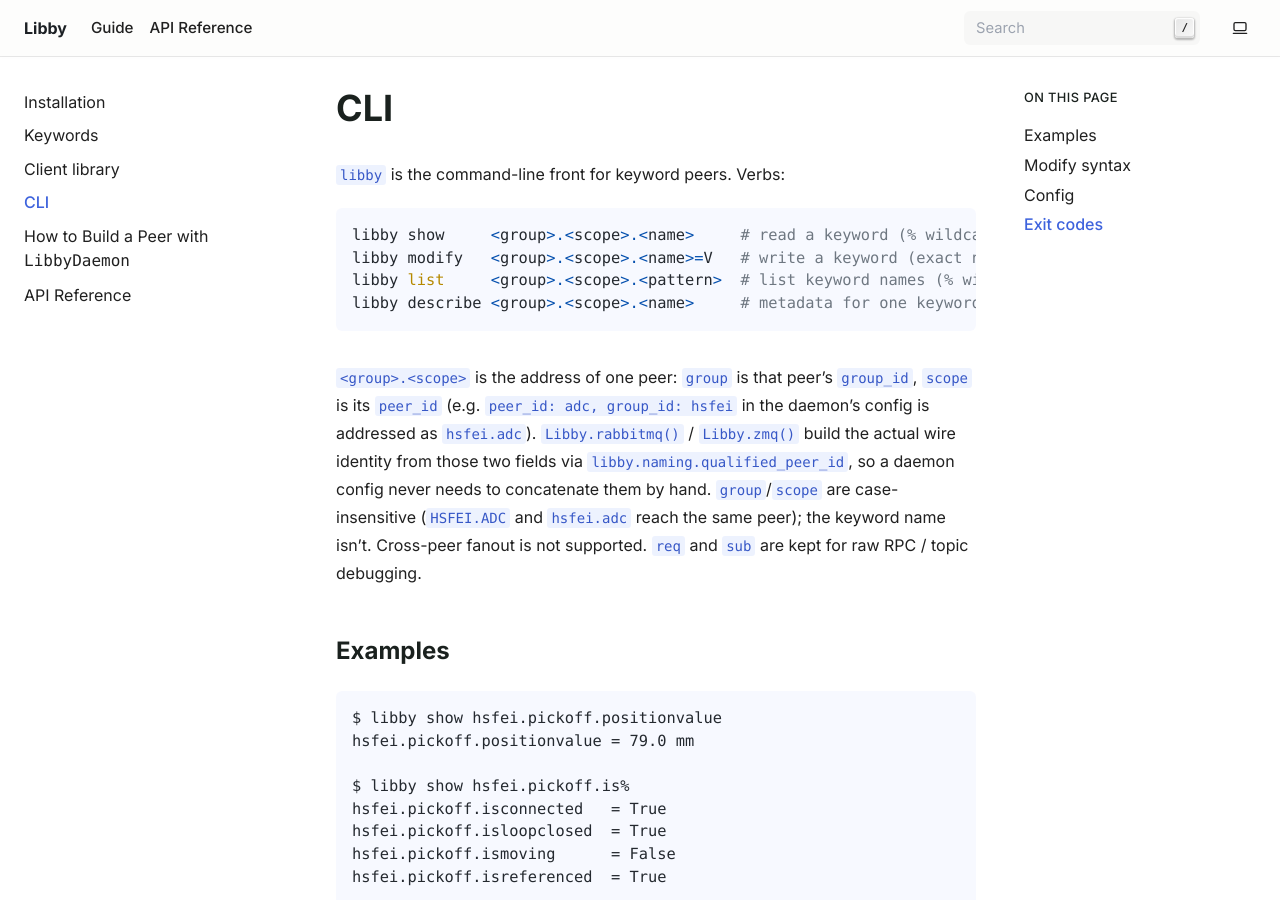
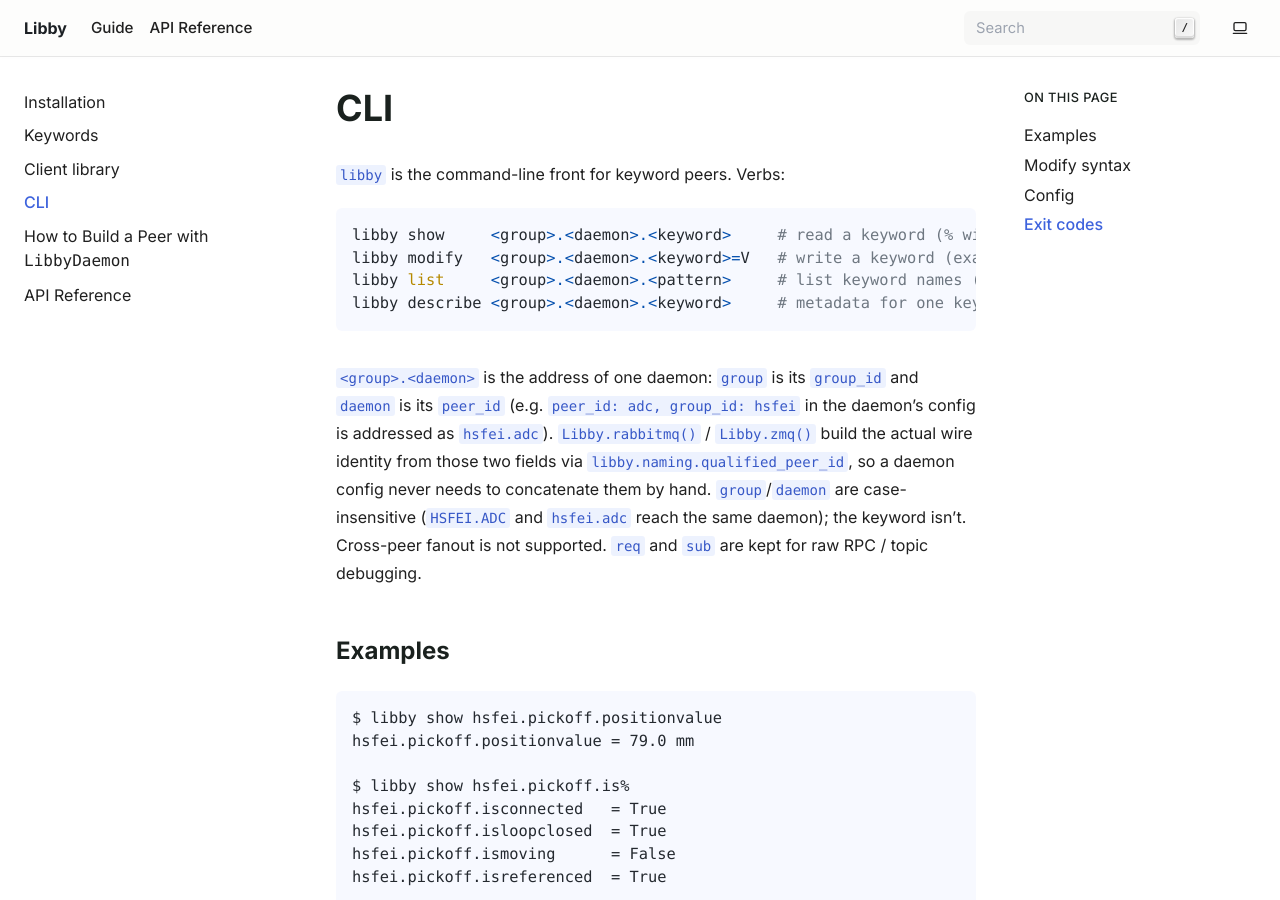
Before and after one commit to CaltechOpticalObservatories/libby, a Sphinx documentation site: the page built from docs/source/cli.md, in a window 1280 px wide and 900 px high. Built offline with Sphinx 7.4.7, drawn with Linux system fonts in a browser that asks for light colours.

Commit message:
Rename the address segments to <group>.<daemon>.<keyword> in user-facing text (#30)

````diff
--- a/docs/source/cli.md
+++ b/docs/source/cli.md
@@ -3,19 +3,19 @@
 `libby` is the command-line front for keyword peers. Verbs:
 
 ```
-libby show     <group>.<scope>.<name>     # read a keyword (% wildcard in name)
-libby modify   <group>.<scope>.<name>=V   # write a keyword (exact name)
-libby list     <group>.<scope>.<pattern>  # list keyword names (% wildcard in name)
-libby describe <group>.<scope>.<name>     # metadata for one keyword (exact name)
+libby show     <group>.<daemon>.<keyword>     # read a keyword (% wildcard in keyword)
+libby modify   <group>.<daemon>.<keyword>=V   # write a keyword (exact keyword)
+libby list     <group>.<daemon>.<pattern>     # list keyword names (% wildcard in keyword)
+libby describe <group>.<daemon>.<keyword>     # metadata for one keyword (exact keyword)
 ```
 
-`<group>.<scope>` is the address of one peer: `group` is that peer's
-`group_id`, `scope` is its `peer_id` (e.g. `peer_id: adc, group_id: hsfei` in
-the daemon's config is addressed as `hsfei.adc`). `Libby.rabbitmq()` /
+`<group>.<daemon>` is the address of one daemon: `group` is its `group_id`
+and `daemon` is its `peer_id` (e.g. `peer_id: adc, group_id: hsfei` in the
+daemon's config is addressed as `hsfei.adc`). `Libby.rabbitmq()` /
 `Libby.zmq()` build the actual wire identity from those two fields via
 `libby.naming.qualified_peer_id`, so a daemon config never needs to
-concatenate them by hand. `group`/`scope` are case-insensitive (`HSFEI.ADC`
-and `hsfei.adc` reach the same peer); the keyword name isn't. Cross-peer
+concatenate them by hand. `group`/`daemon` are case-insensitive (`HSFEI.ADC`
+and `hsfei.adc` reach the same daemon); the keyword isn't. Cross-peer
 fanout is not supported. `req` and `sub` are kept for raw RPC / topic
 debugging.
 
````
Also changed, not shown: docs/source/client.md (+1 -1 lines), 4 other files.
